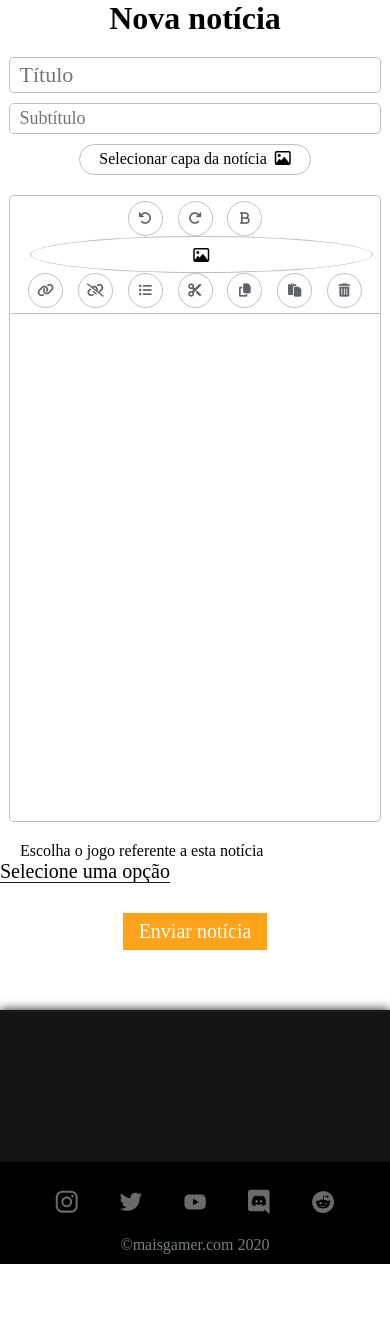
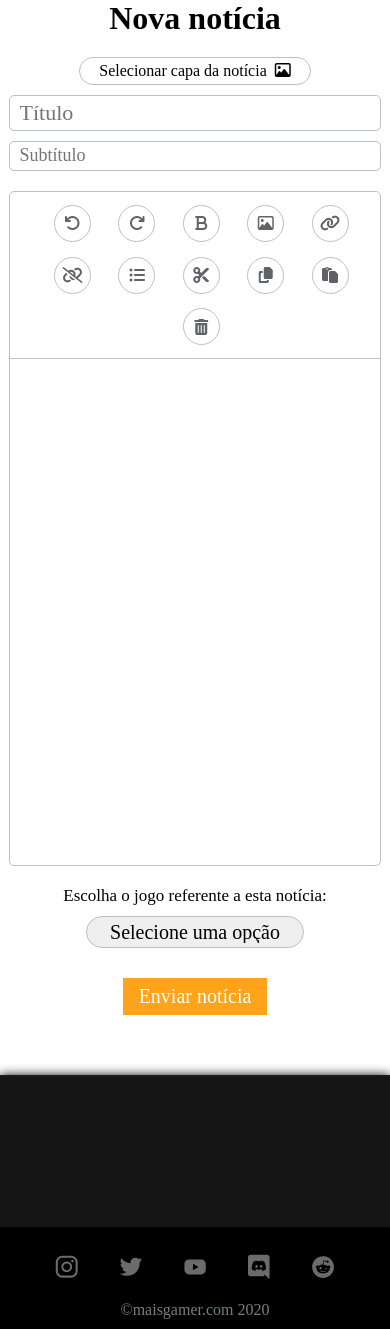
Before and after one commit to gabriel-pagotto/mais-gamer, a Flask app: page /postagens/novo/teste in a window 390 px wide. Shown: the part 67-1396 px from the top of the page. Before the commit the page ends 1331 px from the top, so only its background shows below. Run offline with Flask 2, Linux system fonts and the light colour scheme; a user stored in the database is signed in; tables that the repository leaves empty hold one stand-in row (values such as "Sample post"); parts of the project's set-up code (start-up, migrations or seed data) failed here and were passed over; some libraries are stand-ins or nearby versions; some web fonts are replaced.

Commit message:
Configurações e estilização editor

```diff
--- a/app/static/css/editor.css
+++ b/app/static/css/editor.css
@@ -21,35 +21,6 @@
     transition: all 0.2s linear;
 }
 
-.editor .editor-header button{
-    display: flex;
-    align-items: center;
-    justify-content: center;
-    margin: 0 2%;
-    background-color: #FFFFFF;
-    border: 1px solid #BBC0C4;
-    padding: 5px;
-    width: 35px;
-    height: 35px;
-    border-radius: 50%;
-    transition: all 0.1s linear;
-}
-
-.editor .editor-header button:hover {
-    cursor: pointer;
-    opacity: 0.6;
-}
-
-.editor .editor-header button:active {
-    background-color: #BBC0C4;
-}
-
-.editor .editor-header button:focus{
-    box-shadow: 0 0 0 0;
-    border: 1px solid #BBC0C4;
-    outline: 0;
-}
-
 .editor .editor-header label {
     display: flex;
     align-items: center;
@@ -60,6 +31,8 @@
     padding: 5px;
     width: 25px;
     height: 25px;
+    max-width: 25px;
+    max-height: 25px;
     border-radius: 50%;
     transition: all 0.1s linear;
 }
@@ -79,7 +52,7 @@
     outline: 0;
 }
 
-.editor .editor-header button i {
+.editor .editor-header label i {
     color: #5f6368;
 }
 
@@ -105,4 +78,38 @@
         width: 100%;
         height: 60vh;
     }
+
+    .editor .editor-header label {
+        align-items: center;
+        justify-content: center;
+        margin: 2% 2%;
+        background-color: #FFFFFF;
+        border: 1px solid #BBC0C4;
+        padding: 5px;
+        width: 40px;
+        height: 40px;
+        max-width: 25px;
+        max-height: 25px;
+        border-radius: 50%;
+        transition: all 0.1s linear;
+    }
+
+    .editor .editor-header label:hover {
+        cursor: pointer;
+        opacity: 0.6;
+    }
+
+    .editor .editor-header label:active {
+        background-color: #BBC0C4;
+    }
+
+    .editor .editor-header label:focus{
+        box-shadow: 0 0 0 0;
+        border: 1px solid #BBC0C4;
+        outline: 0;
+    }
+
+    .editor .editor-header label i {
+        color: #5f6368;
+    }
 }
--- a/app/static/css/header.css
+++ b/app/static/css/header.css
@@ -16,7 +16,9 @@
 
 .header .background-options {
     display: none;
-    opacity: 0;
+    opacity: 0.5;
+    transition: opacity 2s cubic-bezier(0.06, 0.81, 0, 0.98) 2s, visibility 2s;
+    animation-fill-mode: forwards;
 }
 
 .header-1part .header-1part-top {
@@ -444,6 +446,7 @@
         width: 100%;
         height: 100%;
         z-index: 4;
+        transition: opacity 0.5s cubic-bezier(0.06, 0.81, 0, 0.98)
     }
 
     .header .header-1part .header-1part-2opc .prim-header .option-title {
--- a/app/static/css/new_post.css
+++ b/app/static/css/new_post.css
@@ -41,11 +41,12 @@
     width: max-content;
     margin: 0 auto;
     font-size: 16px;
-    padding: 1.5% 5%;
+    padding: 1% 5%;
     border: 1px solid #BBC0C4;
     border-radius: 20px;
     align-items: center;
     transition: all 0.1s linear;
+    margin-bottom: 10px;
 }
 
 .posts-actions .new-post .new-post-inputs .image-cover-select:hover {
@@ -60,7 +61,7 @@
 .posts-actions .new-post .new-post-inputs .image-cover {
     display: none;
     width: 50%;
-    margin: 20px auto;
+    margin: 0 auto 10px auto;
     box-shadow: 0 0 5px #BBC0C4;
 }
 
@@ -80,36 +81,64 @@
     font-size: 20px;
 }
 
+.posts-actions .new-post .new-post-inputs .new-post-title:hover {
+    opacity: 0.6;
+}
+
 .posts-actions .new-post .new-post-inputs .new-post-subtitle {
     font-size: 14px;
 }
 
+.posts-actions .new-post .new-post-inputs .new-post-subtitle:hover {
+    opacity: 0.6;
+}
+
+.posts-actions .new-post .new-post-inputs #game {
+    display: block;
+    width: fit-content;
+    margin: 10px auto;
+    font-size: 17px;
+}
+
 .posts-actions .new-post .new-post-inputs .select-game {
     -webkit-appearance: none;
-    border: 1px transparent;
-    border-bottom: 1px solid #1b1b1b;
+    display: flex;
+    justify-content: center;
+    text-align: center;
+    width: max-content;
+    margin: 0 auto;
+    font-size: 16px;
+    padding: 1% 6%;
+    border: 1px solid #BBC0C4;
+    border-radius: 20px;
+    align-items: center;
     transition: all 0.1s linear;
-    font-size: 14px;
-    background-color: transparent;
-    -moz-transition: all 0.1s linear;
-    -webkit-transition: all 0.1s linear;
+    margin-bottom: 10px;
 }
 
 .posts-actions .new-post .new-post-inputs .select-game:hover {
     cursor: pointer;
-    border-bottom: 1px solid #000000;
+    opacity: 0.6;
 }
 
 .posts-actions .new-post .new-post-inputs .select-game:focus {
-    border: 0 none;
-    border-bottom: 1px solid #ffa31a;
-    outline: none;
-    box-shadow: 0 0 0;
+    box-shadow: 0 0 5px #BBC0C4;
+    border: 0 solid none;
+    outline: 0;
 }
 
 .posts-actions .new-post .new-post-inputs .select-game option {
-    color: #1b1b1b;
-    font-size: 14px;
+    display: block;
+    width: max-content;
+    margin: 0 auto;
+    font-size: 16px;
+    padding: 1% 5%;
+    border: 1px solid #BBC0C4;
+    border-radius: 20px;
+    align-items: center;
+    transition: all 0.1s linear;
+    margin-bottom: 10px;
+    color: #111111;
 }
 
 .posts-actions .new-post .new-post-inputs .select-game option:hover {
@@ -166,7 +195,7 @@
     }
 
     .posts-actions .new-post .new-post-inputs .image-cover {
-        width: 100%;
+        width: 90%;
     }
 
     .posts-actions .new-post .new-post-inputs .new-post-title {
--- a/app/static/javascript/editor.js
+++ b/app/static/javascript/editor.js
@@ -1,20 +1,13 @@
 function init() {
     render()
     enableEditMode();
+
+    $(function (){
+        $('.text-field').change(function () {
+            iframe.focus();
+        });
+    });
 };
-
-$(function() {
-    $('#image-upload-file-input').change(function() {
-        const textField = document.querySelector('.text-field');
-        const file = $(this)[0].files[0]
-        const fileReader = new FileReader()
-        fileReader.readAsDataURL(file);
-        fileReader.onloadend = function() {
-            textField.contentDocument.execCommand('insertImage', true, fileReader.result);
-            console.log(fileReader.result)
-        }
-    });
-});
 
 function enableEditMode() {
     const textField = document.querySelector('.text-field');
@@ -23,8 +16,23 @@ function enableEditMode() {
 
 function actions(command, arg = null) {
     const textField = document.querySelector('.text-field');
+    document.querySelector('.text-field').focus()
     textField.contentDocument.execCommand(command, false, arg);
+    document.querySelector('.text-field').focus()
 };
+
+$(function () {
+    $('#image-upload-file-input').change(function () {
+        const textField = document.querySelector('.text-field');
+        const file = $(this)[0].files[0]
+        const fileReader = new FileReader()
+        fileReader.readAsDataURL(file);
+        fileReader.onloadend = function () {
+            textField.contentDocument.execCommand('insertImage', true, fileReader.result);
+            $('.text-field').focus();
+        }
+    });
+});
 
 function render() {
     const editor = document.querySelector('.editor')
@@ -33,17 +41,17 @@ function render() {
 
     <div class="editor-header">
         <input class="ps-absolute o0" type="file" name="file" accept="image/*" id="image-upload-file-input" style="display:none;">
-        <button id="undo"><i onclick="actions('undo')" class="fa fa-undo"></i></button>
-        <button id="redo"><i onclick="actions('redo')" class="fa fa-repeat"></i></button>
-        <button id="bold"><i onclick="actions('bold')" class="fa fa-bold"></i></button>
+        <label id="undo"><i onclick="actions('undo')" class="fa fa-undo"></i></label>
+        <label id="redo"><i onclick="actions('redo')" class="fa fa-repeat"></i></label>
+        <label id="bold"><i onclick="actions('bold')" class="fa fa-bold"></i></label>
         <label for="image-upload-file-input" id="insertImage"><i class="fa fa-image"></i></label>
-        <button id="createLink"><i onclick="actions('createLink', prompt('Coloque o link aqui', 'https://'))" class="fa fa-link"></i></button>
-        <button id="unlink"><i onclick="actions('unlink')" class="fa fa-unlink"></i></button>
-        <button id="insertUnorderedList"><i onclick="actions('insertUnorderedList')" class="fas fa-list-ul"></i></button>
-        <button id="cut"><i onclick="actions('cut')" class="fas fa-cut"></i></button>
-        <button id="copy"><i onclick="actions('copy')" class="fas fa-copy"></i></button>
-        <button id="paste"><i onclick="actions('paste')" class="fas fa-paste"></i></button>
-        <button id="delete"><i onclick="actions('delete')" class="fa fa-trash-alt"></i></button>
+        <label id="createLink"><i onclick="actions('createLink', prompt('Coloque o link aqui', 'https://'))" class="fa fa-link"></i></label>
+        <label id="unlink"><i onclick="actions('unlink')" class="fa fa-unlink"></i></label>
+        <label id="insertUnorderedList"><i onclick="actions('insertUnorderedList')" class="fas fa-list-ul"></i></label>
+        <label id="cut"><i onclick="actions('cut')" class="fas fa-cut"></i></label>
+        <label id="copy"><i onclick="actions('copy')" class="fas fa-copy"></i></label>
+        <label id="paste"><i onclick="actions('paste')" class="fas fa-paste"></i></label>
+        <label id="delete"><i onclick="actions('delete')" class="fa fa-trash-alt"></i></label>
     </div>
     <iframe name="text-field" class="text-field" frameborder="0"></iframe>
     `
--- a/app/templates/posts/new_post_test.html
+++ b/app/templates/posts/new_post_test.html
@@ -19,17 +19,17 @@
                             <div class="new-post-inputs">
                                 {{ form.hidden_tag() }}
                                     <form action="" method="post" enctype="multipart/form-data" class="form-sub">
-                                        {{ form.title(placeholder="Título", class_="new-post-title") }}
-                                        {{ form.subtitle(placeholder="Subtítulo", class_="new-post-subtitle") }}
                                         {{ form.cover_image(class_="cover_image", id="cover_image") }}
                                         <label for="cover_image" class="image-cover-select">Selecionar capa da notícia &nbsp;<i class="fa fa-image"></i></label>
                                         <img src="" alt="" class="image-cover">
+                                        {{ form.title(placeholder="Título", class_="new-post-title") }}
+                                        {{ form.subtitle(placeholder="Subtítulo", class_="new-post-subtitle") }}
                                         <script src="{{ url_for('static', filename='javascript/showCoverImage.js') }}"></script>
                                         <!--{{ form.post_content(class_="new-post-text", id="CK1", oninput="if(this.scrollHeight > this.offsetHeight) this.rows += 1", cols="30", rows="10" ) }}-->
 
                                         <div class="editor"></div>
                                         <script src="{{ url_for('static', filename='javascript/editor.js') }}"></script>
-                                        <label id="game">Escolha o jogo referente a esta notícia&nbsp;</label>
+                                        <label id="game">Escolha o jogo referente a esta notícia:</label>
                                         {{ form.game_id(for="game", class_="select-game") }}
                                     {{ form.submit(class_="submit", value="Enviar notícia" ) }}
                                 </form>
```
Also changed, not shown: app/templates/auth/login.html (+11 -5 lines).
